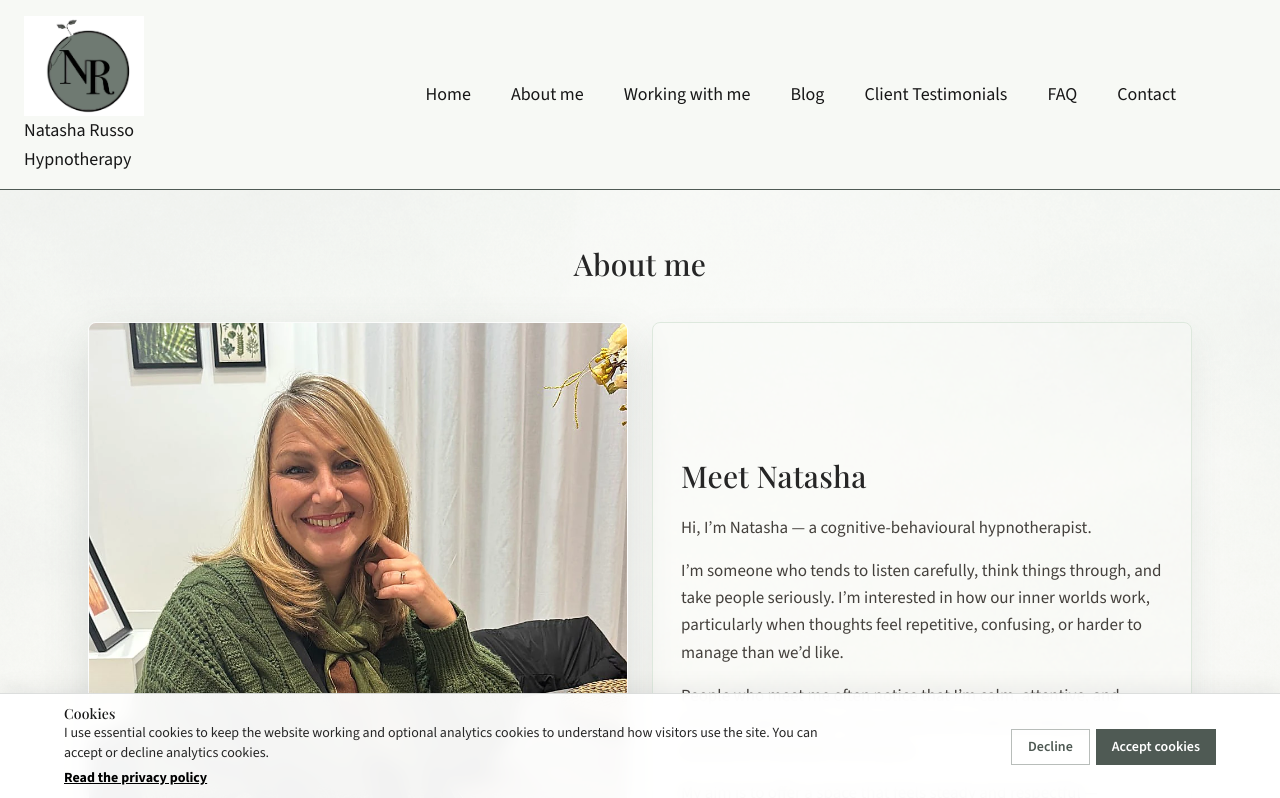
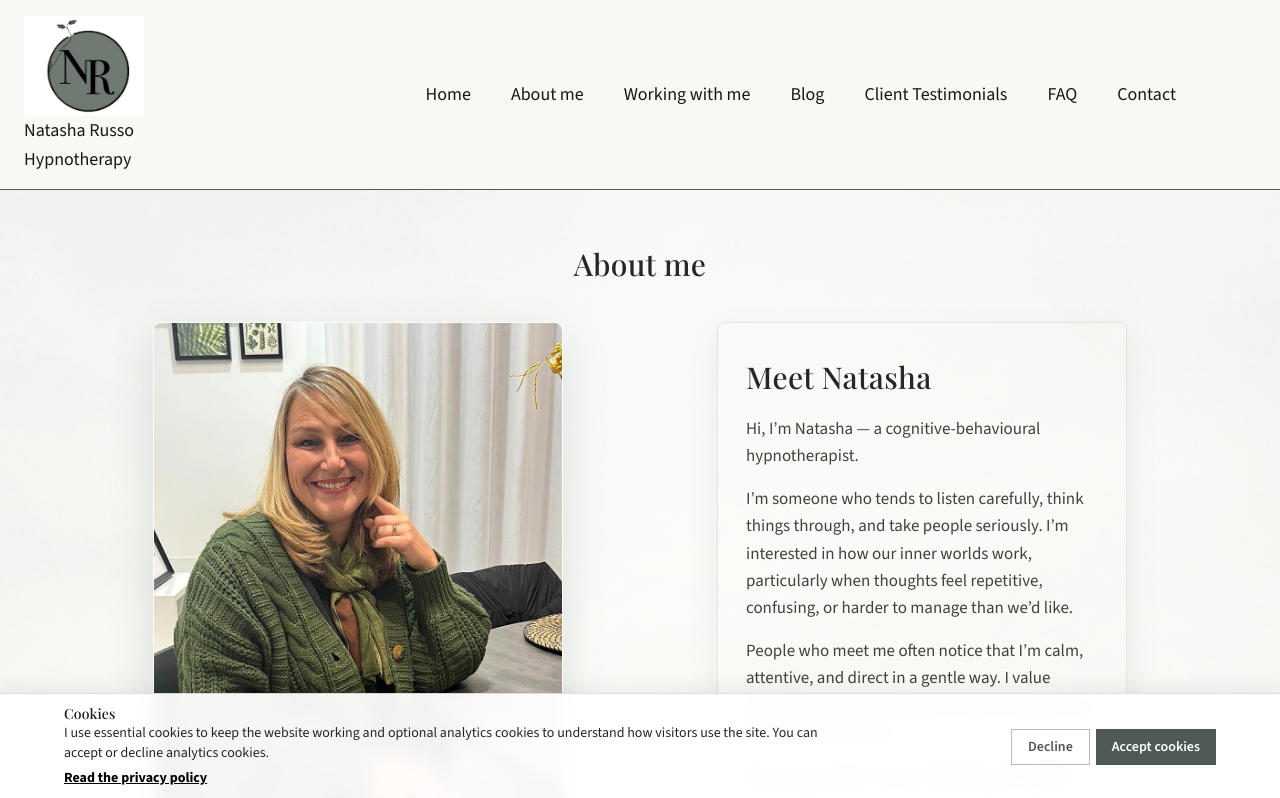
Before and after one commit to russog/natasha-russo-hypnotherapy, a Next.js app in the folder src/: page /about in a window 1280 px wide. Shown: the top 798 px of the page. Built offline with nearby package versions, Linux system fonts and the light colour scheme.

Commit message:
Reduce about page intro image size

```diff
--- a/src/src/app/about/page.tsx
+++ b/src/src/app/about/page.tsx
@@ -20,7 +20,7 @@ export default function About() {
 
             <div className="mx-auto mt-8 max-w-6xl px-5 sm:mt-10 md:grid md:grid-cols-2 md:auto-rows-min md:items-stretch md:gap-6 lg:px-6">
                 <div className="mx-auto flex w-full justify-center md:row-start-1 md:col-start-1">
-                    <div className="relative w-full max-w-[410px] aspect-[4/5] overflow-hidden rounded-lg border border-white/70 shadow-[0_18px_45px_rgba(79,90,84,0.18)] md:max-w-none">
+                    <div className="relative w-full max-w-[410px] aspect-[4/5] overflow-hidden rounded-lg border border-white/70 shadow-[0_18px_45px_rgba(79,90,84,0.18)]">
                         <Image
                             src="/about-natasha-green-cardigan-sharp.webp"
                             alt="Natasha Russo"
@@ -33,7 +33,7 @@ export default function About() {
                 </div>
 
                 <div className="relative z-10 mt-5 mx-auto flex w-full justify-center md:row-start-1 md:col-start-2 md:mt-0">
-                    <Card className="mx-auto flex w-full max-w-[410px] flex-col justify-center px-5 py-8 md:aspect-[4/5] md:max-w-none md:px-7 md:py-9">
+                    <Card className="mx-auto flex w-full max-w-[410px] flex-col justify-center px-5 py-8 md:aspect-[4/5] md:px-7 md:py-9">
                         <h2 className="text-2xl font-medium leading-snug text-neutral-800 sm:text-3xl">
                             Meet Natasha
                         </h2>
```
